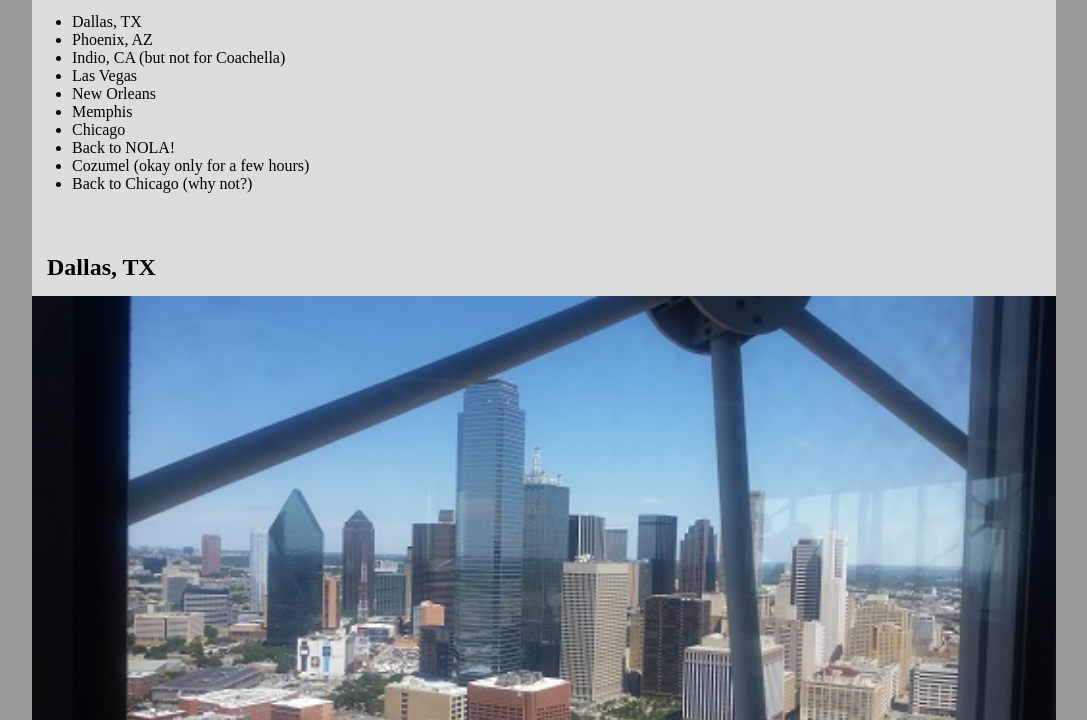
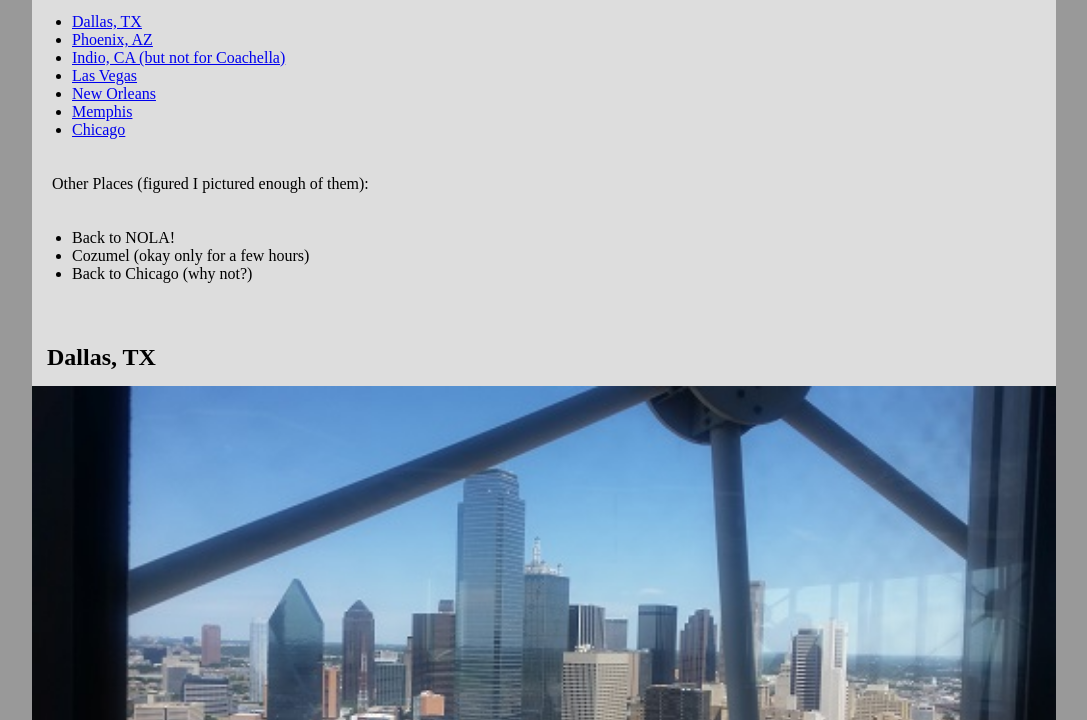
Before and after one commit to jennilolo/html-me-something, a plain HTML site: page index.html in a window 1280 px wide. Shown: the part 80-800 px from the top of the page, without its empty margins (96-1183 px from the left). Drawn offline with Linux system fonts and the light colour scheme.

Commit message:
split out the ones that don't have pics, created links

```diff
--- a/index.html
+++ b/index.html
@@ -8,17 +8,21 @@
     <header>
         <h1> Places I visited in 2016</h1>
         <ul>
-            <li>Dallas, TX</li>
-            <li> Phoenix, AZ </li>
-            <li>Indio, CA (but not for Coachella)</li>
-            <li>Las Vegas</li>
-            <li>New Orleans</li>
-            <li>Memphis</li>
-            <li>Chicago</li>
-            <li>Back to NOLA!</li>
-            <li>Cozumel (okay only for a few hours)</li>
-            <li>Back to Chicago (why not?)</li>
+            <li><a href="#Dallas">Dallas, TX</a></li>
+            <li><a href="Phoenix">Phoenix, AZ</a> </li>
+            <li><a href="Indio">Indio, CA (but not for Coachella)</a></li>
+            <li><a href="Vegas">Las Vegas</a></li>
+            <li><a href="Nola">New Orleans</a></li>
+            <li><a href="Memphis">Memphis</a></li>
+            <li><a href="chimarathon">Chicago</a></li>
+
         </ul>
+        <p>Other Places (figured I pictured enough of them):</p>
+            <ul>
+                <li>Back to NOLA!</li>
+                <li>Cozumel (okay only for a few hours)</li>
+                <li>Back to Chicago (why not?)</li>
+            </ul>
     </header>
     <main>
         <article>
@@ -62,6 +66,21 @@
                     <figcaption>Courtesy of Trip Advisor via Google Images</figcaption>
                 </figure>
             </section>
+            <section>
+                <a name="Memphis"></a>
+                <h2>Memphis</h2>
+                <img src="images/Memphis.jpg"/>
+                <figcaption>Surprise another one from Trip Advisor via Google Images</figcaption>
+            </figure>
+        </section>
+        <section>
+            <a name="chimarathon"></a>
+            <h2>Chicago</h2>
+            <img src="images/chicago-marathon.jpg"/>
+            <figcaption>Courtesy of &copy;Nasdaq via Google Images</figcaption>
+        </figure>
+    </section>
+
     </main>
 
     <footer>
```
